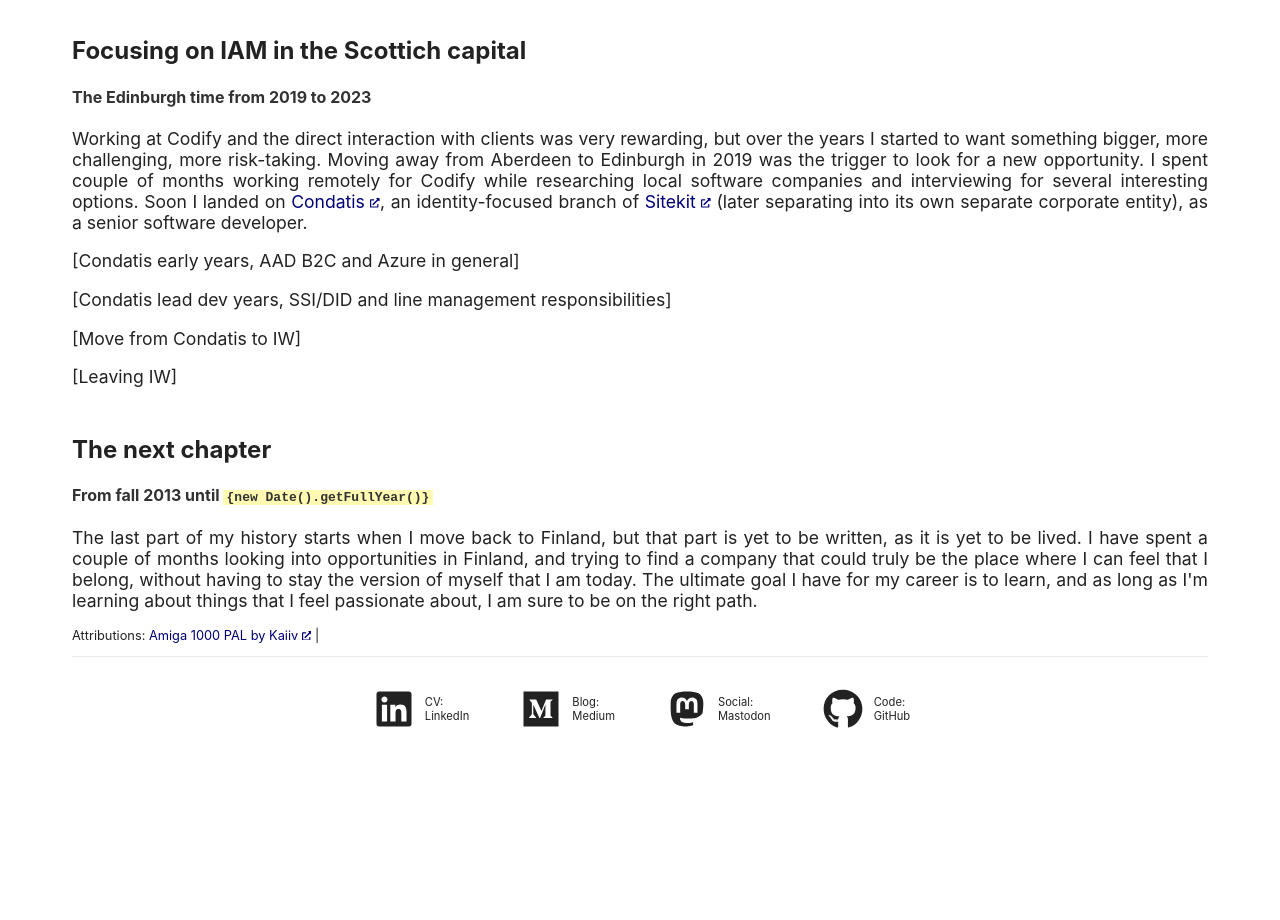
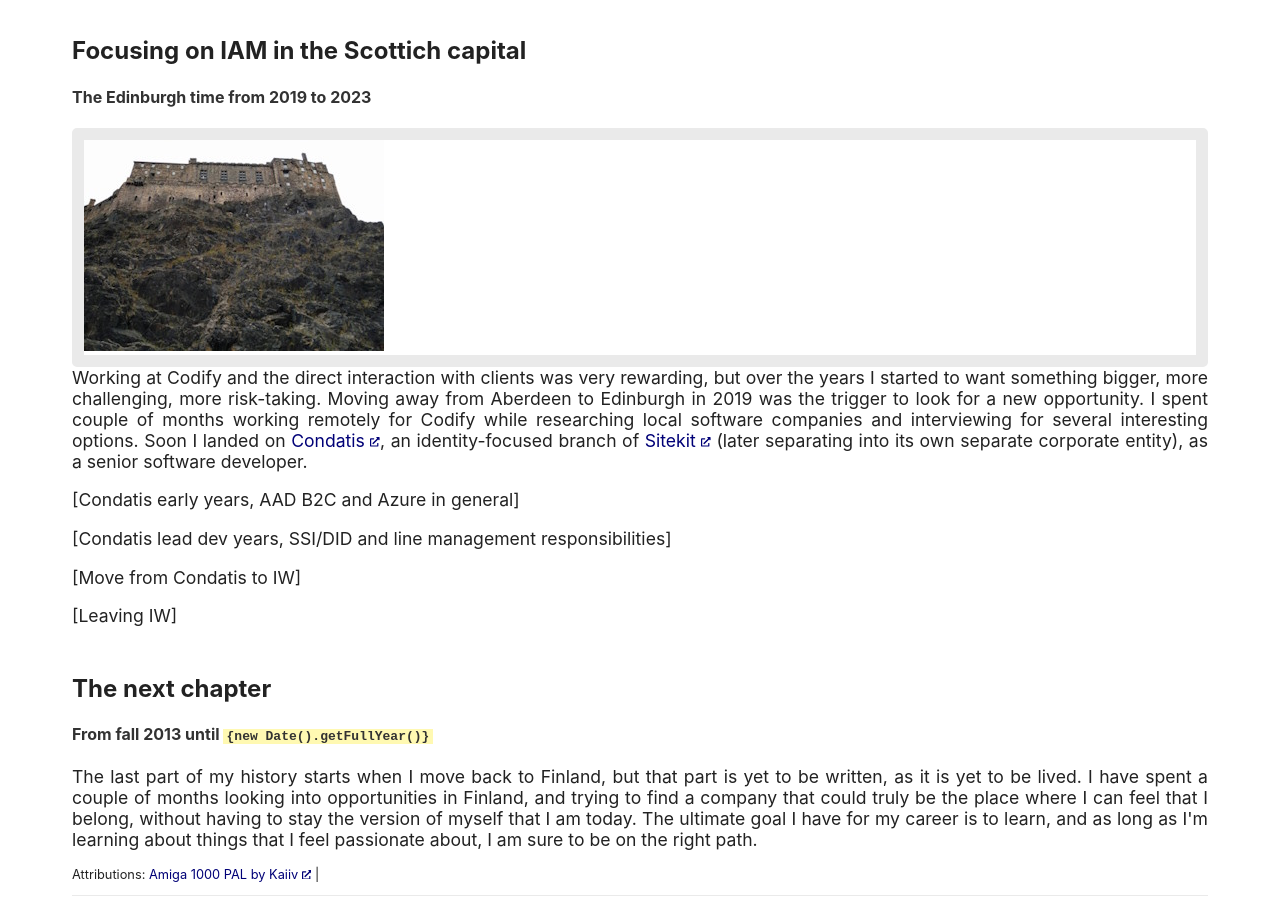
Before and after one commit to vuorinem/mikko.vuorinen.info, a Next.js app: page /history in a window 1280 px wide. Shown: the part 7360-8280 px from the top of the page. Before the commit the page ends 8121 px from the top, so only its background shows below. Built offline with nearby package versions, Linux system fonts and the light colour scheme; a web font is replaced by a local one.

Commit message:
Add image to edinburgh paragraph in history page

```diff
--- a/app/history/page.tsx
+++ b/app/history/page.tsx
@@ -11,6 +11,7 @@ import opekaImage from '../../public/history/opeka_report_screenshot.png'
 import lahjalista2010 from '../../public/history/lahjalista-2010.png'
 import lahjalista2013 from '../../public/history/lahjalista-2013.png'
 import kuvapankki from '../../public/history/kuvapankki_screenshot.png'
+import edinburghImage from '../../public/history/edinburgh_castle.jpg'
 
 export default function History() {
 
@@ -229,6 +230,11 @@ export default function History() {
             <section>
                 <h2>Focusing on IAM in the Scottich capital</h2>
                 <h4>The Edinburgh time from 2019 to 2023</h4>
+                <div className={styles.borderedImage}>
+                    <Image
+                        src={edinburghImage}
+                        alt="Edinburgh castle" />
+                </div>
                 <p>
                     Working at Codify and the direct interaction with clients was very rewarding, but over the years I started to want something bigger, more challenging, more risk-taking. Moving away from Aberdeen to Edinburgh in 2019 was the trigger to look for a new opportunity. I spent couple of months working remotely for Codify while researching local software companies and interviewing for several interesting options. Soon I landed on <ExternalLink href="https://condatis.com/">Condatis</ExternalLink>, an identity-focused branch of <ExternalLink href="https://sitekit.co.uk/">Sitekit</ExternalLink> (later separating into its own separate corporate entity), as a senior software developer.
                 </p>
```
Also changed, not shown: public/history/edinburgh_castle.jpg (added).
